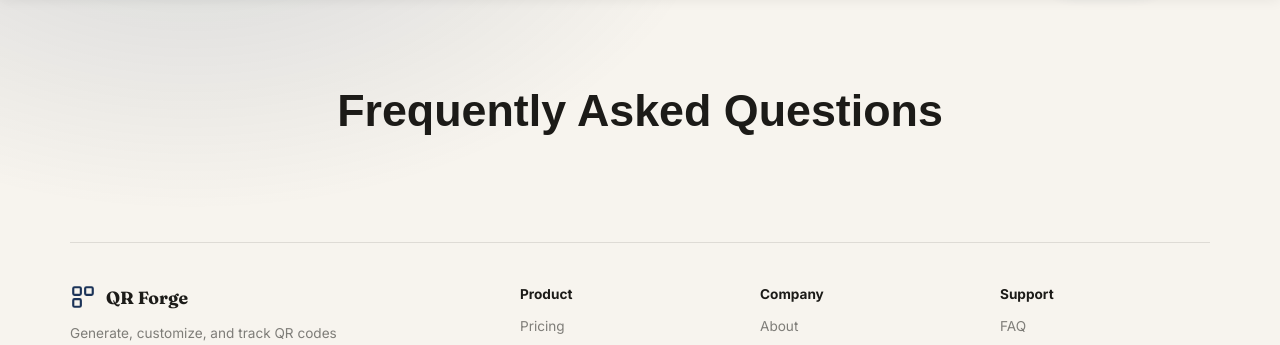
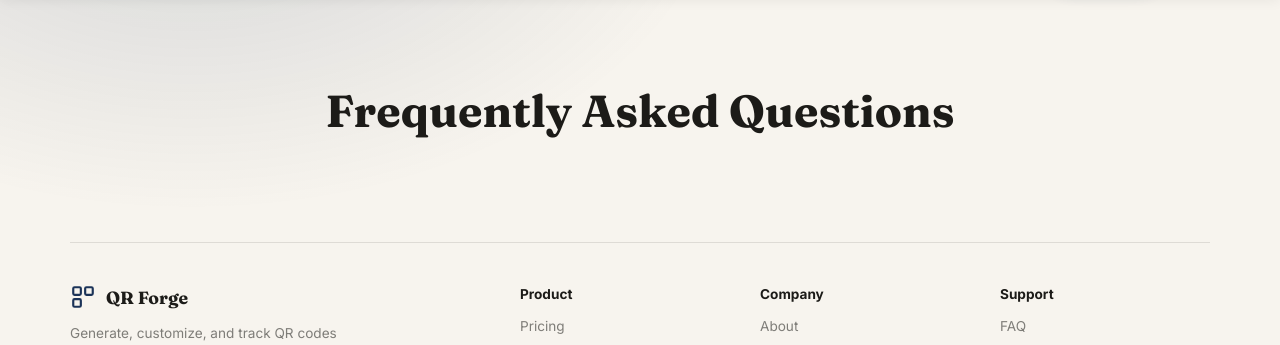
Before and after one commit to mostafamohamed521/qr_generator, a Django app: template templates/core/faq.html in a window 1280 px wide. Shown: the part 69-414 px from the top of the page. Run offline with Django 4.2, Linux system fonts and the light colour scheme; the template is opened without the code that fills it, so the values that code supplies are empty.

Commit message:
templates/core/faq.html: Update FAQ page

```diff
--- a/templates/core/faq.html
+++ b/templates/core/faq.html
@@ -4,7 +4,7 @@
 {% block nav_faq %}active{% endblock %}
 {% block content %}
 <section class="hero">
-  <h1 style="font-family:'Space Grotesk',sans-serif;font-weight:800;font-size:clamp(2rem,4vw,2.8rem);margin-bottom:14px">{% trans "Frequently Asked Questions" %}</h1>
+  <h1 style="font-family:'Fraunces',sans-serif;font-weight:700;font-size:clamp(2rem,4vw,2.8rem);margin-bottom:14px">{% trans "Frequently Asked Questions" %}</h1>
 </section>
 <div style="max-width:680px;margin:0 auto">
   {% for q in faqs %}
```
